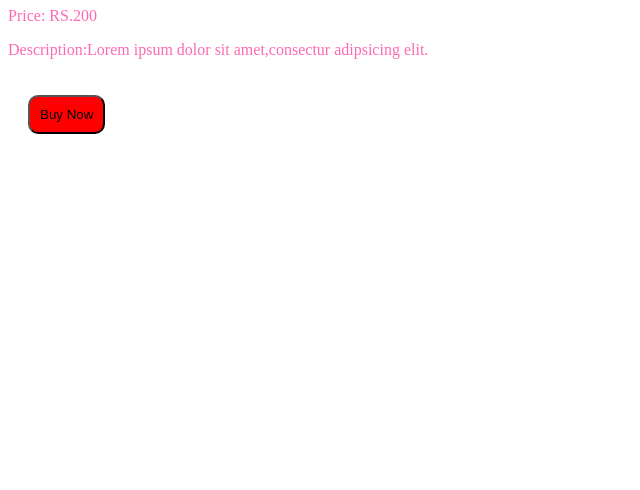
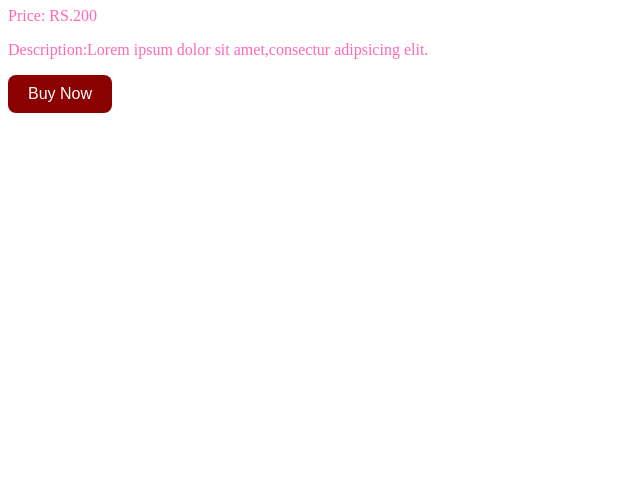
Before and after one commit to acciojob/pricing-card-Chandrashekar185, a website: page main.html in a window 1280 px wide. Shown: the part 310-800 px from the top of the page, without its empty margins (0-640 px from the left). Drawn offline with Linux system fonts and the light colour scheme.

Commit message:
created a submission

```diff
--- a/styles.css
+++ b/styles.css
@@ -3,10 +3,12 @@ img{
 	width:300px
 }
 button{
-	background-color:red;
-	padding: 10px;
-	border-radius: 10px;
-	margin: 20px;
+	padding: 10px 20px;
+    background-color:darkred;
+    color: white;
+    border: none;
+    border-radius: 8px;
+    font-size: 16px;
 }
 #price,#para{
 	texr-align:center
```
